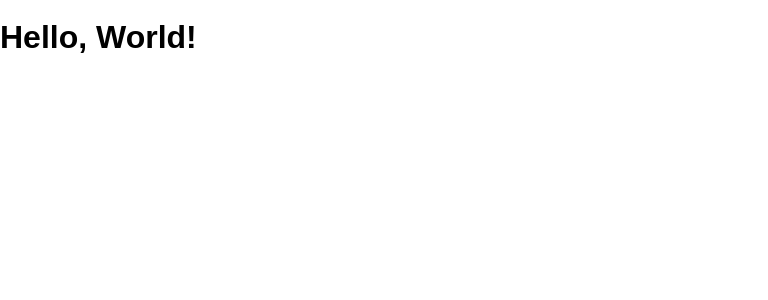
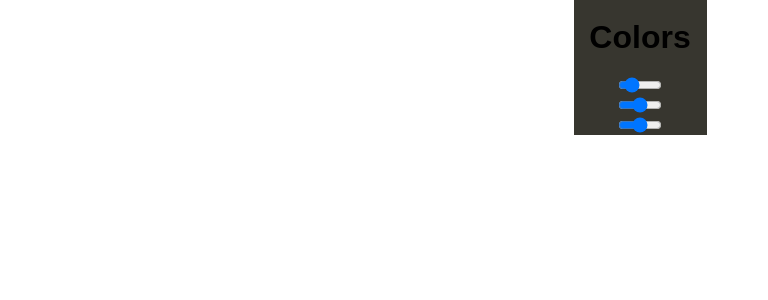
Before and after one commit to jbryan382/color-picker, a React (Create React App) app: page / in a window 1280 px wide. Shown: the top 300 px of the page, without its empty margins (0-768 px from the left). Built offline with nearby package versions, Linux system fonts and the light colour scheme.

Commit message:
Setup basic color picker

```diff
--- a/src/App.js
+++ b/src/App.js
@@ -1,9 +1,19 @@
 import React, { Component } from 'react'
-import HelloWorld from './components/HelloWorld'
 
 class App extends Component {
   render() {
-    return <HelloWorld />
+    return (
+      <>
+        <main>
+          <div style={{ backgroundColor: `hsl(50,8%,20%)` }}>
+            <h1>Colors</h1>
+            <input type="range" min="0" max="240" />
+            <input type="range" />
+            <input type="range" />
+          </div>
+        </main>
+      </>
+    )
   }
 }
 
--- a/src/components/HelloWorld.js
+++ /dev/null
@@ -1,9 +0,0 @@
-import React, { Component } from 'react'
-
-class HelloWorld extends Component {
-  render() {
-    return <h1>Hello, World!</h1>
-  }
-}
-
-export default HelloWorld
--- a/src/index.css
+++ b/src/index.css
@@ -10,3 +10,20 @@ body {
   margin: 0;
   min-height: 100%;
 }
+
+main {
+  /* display: flex;
+  flex-direction: column;
+  align-items: center; */
+}
+
+div {
+  display: flex;
+  flex-direction: column;
+  display: flex;
+  align-items: center;
+}
+
+input {
+  width: 33%;
+}
```
